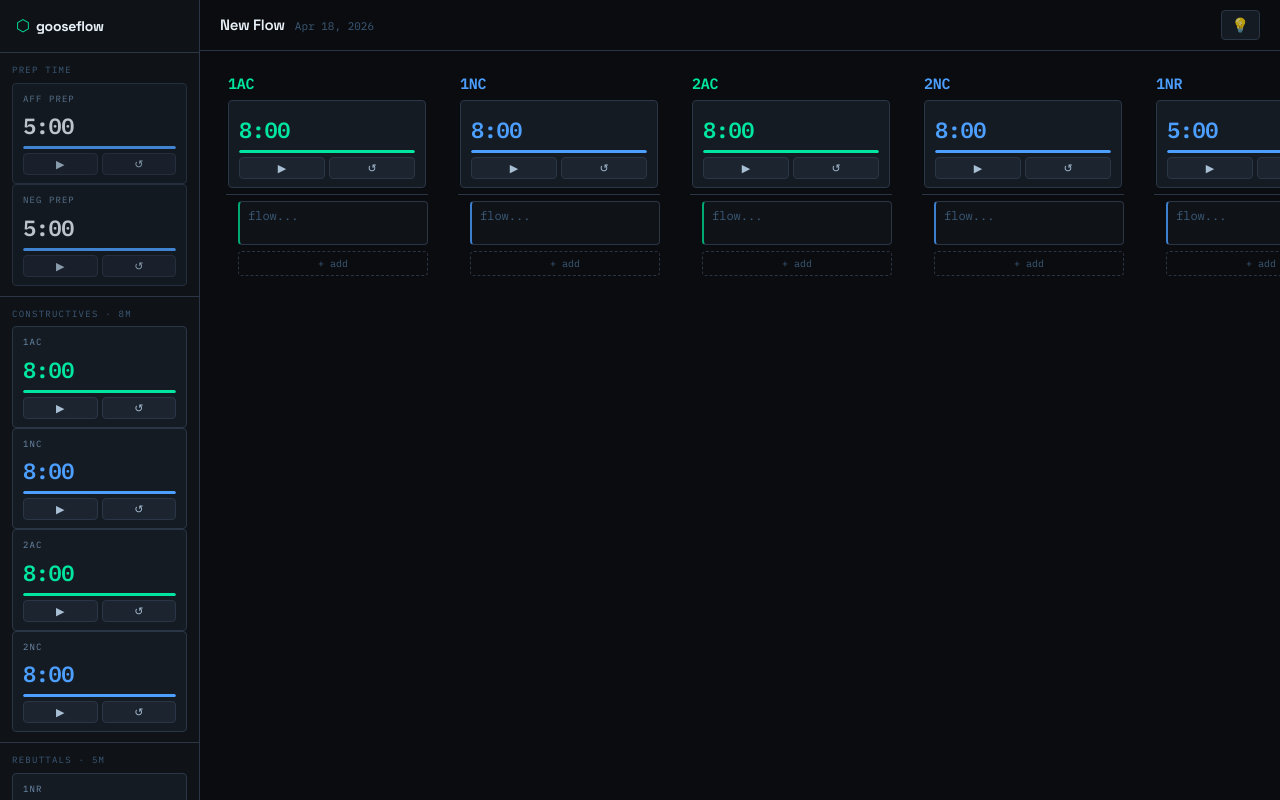
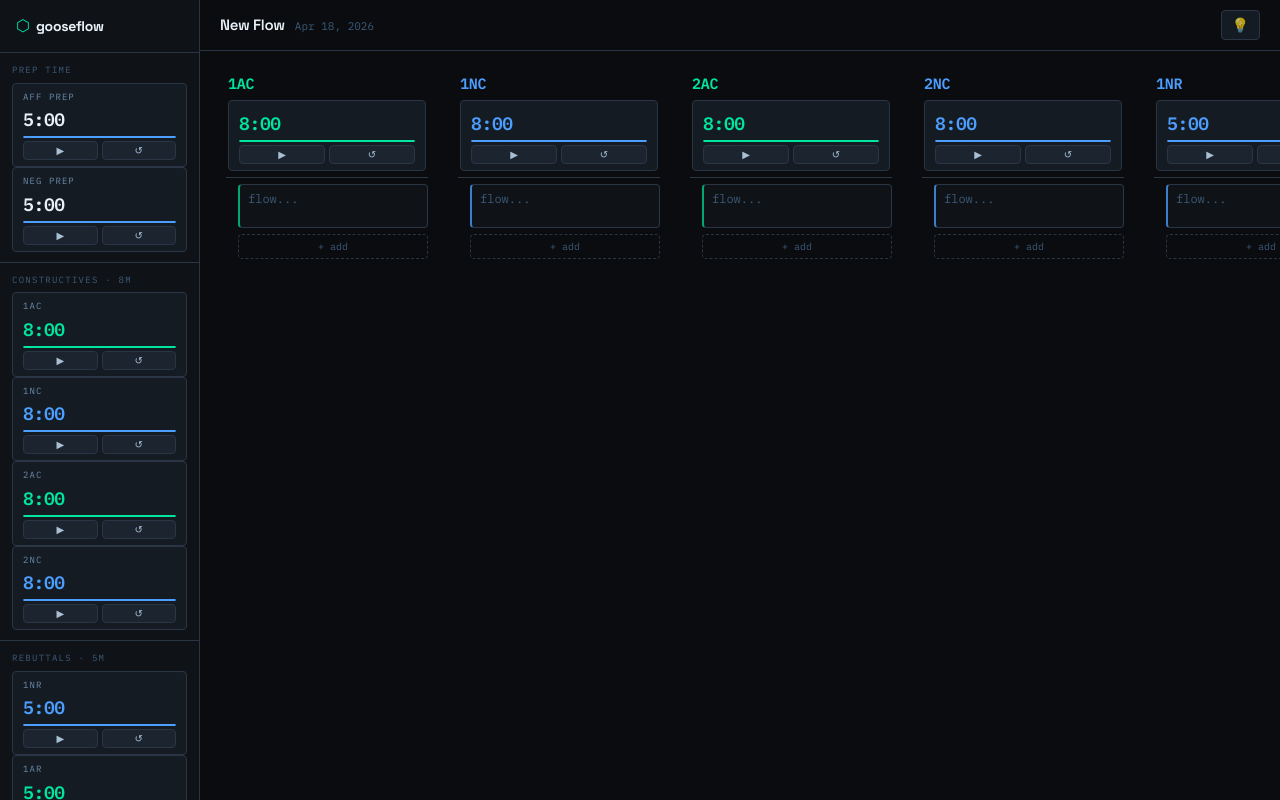
Before and after one commit to picklngoose/gooseflow, a React (Vite) app: page / in a window 1280 px wide. Built offline with nearby package versions, Linux system fonts and the light colour scheme.

Commit message:
Refine styles in Timer.module.css
Adjusted padding, gap, and font sizes for various elements to improve layout and appearance.

```diff
--- a/Timer.module.css
+++ b/Timer.module.css
@@ -2,16 +2,14 @@
   background: var(--bg-2);
   border: 1px solid var(--border);
   border-radius: var(--radius);
-  padding: 8px 10px;
-  min-width: 110px;
+  padding: 6px 10px;
   display: flex;
   flex-direction: column;
-  gap: 4px;
+  gap: 3px;
 }
 
 .timer.prep {
-  opacity: 0.8;
-  min-width: 130px;
+  min-width: unset;
 }
 
 .label {
@@ -24,7 +22,7 @@
 
 .time {
   font-family: var(--font-mono);
-  font-size: 22px;
+  font-size: 18px;
   font-weight: 600;
   letter-spacing: -0.02em;
   color: var(--text-0);
@@ -45,11 +43,11 @@
 
 @keyframes pulse {
   0%, 100% { opacity: 1; }
-  50% { opacity: 0.5; }
+  50% { opacity: 0.4; }
 }
 
 .bar {
-  height: 3px;
+  height: 2px;
   background: var(--bg-3);
   border-radius: 2px;
   overflow: hidden;
@@ -74,8 +72,8 @@
 
 .btn {
   flex: 1;
-  padding: 3px 0;
-  font-size: 11px;
+  padding: 2px 0;
+  font-size: 10px;
   background: var(--bg-3);
   border: 1px solid var(--border);
   border-radius: var(--radius);
@@ -87,8 +85,3 @@
   border-color: var(--border-bright);
   color: var(--text-0);
 }
-
-.btn.start { color: var(--accent-aff); }
-.btn.stop { color: var(--accent-neg); }
-
-.timer.neg .btn.start { color: var(--accent-neg); }
```
